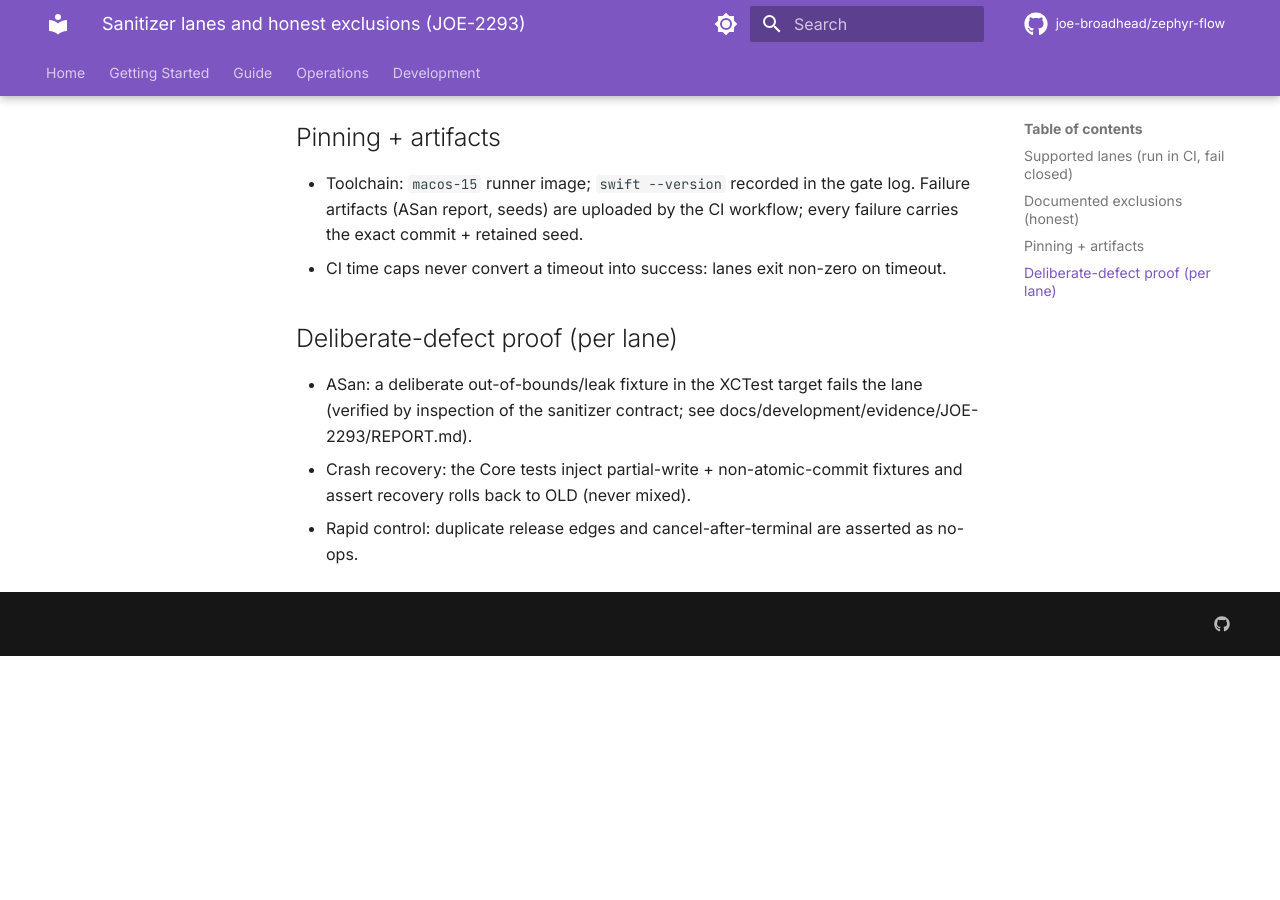
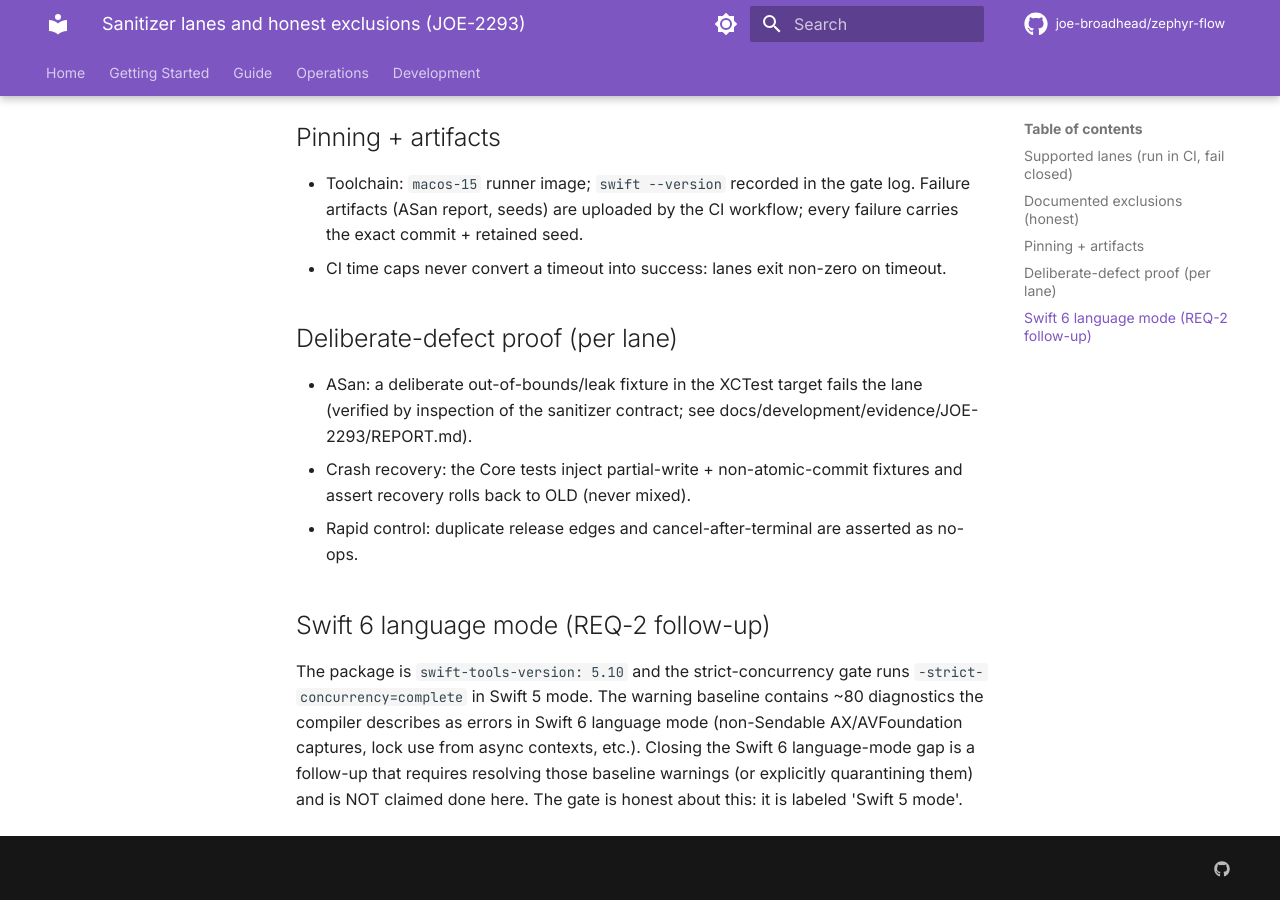
Before and after one commit to joe-broadhead/zephyr-flow, an MkDocs documentation site: the page built from docs/development/ci/sanitizers.md, in a window 1280 px wide and 900 px high, scrolled down 875 px. Built offline with MkDocs 1.6.1 and Material for MkDocs 9.7.7, drawn with Linux system fonts in a browser that asks for light colours; comment, search, counter and statistics services are not loaded; before the commit the page ends 1531 px from its top, so only the background shows below that.

Commit message:
REQ-2: honest strict-concurrency labeling (Swift 5 mode) + docs
Second review required-before-merge 2: the package is swift-tools 5.10 and
the gate runs -strict-concurrency=complete in Swift 5 mode, but was labeled
'Swift 6 strict concurrency'. Made the gate label + comment honest ('Swift 5
mode') and documented the Swift 6 language-mode follow-up (resolving ~80
baseline warnings) as NOT claimed done.

```diff
--- a/docs/development/ci/sanitizers.md
+++ b/docs/development/ci/sanitizers.md
@@ -46,3 +46,14 @@
   fixtures and assert recovery rolls back to OLD (never mixed).
 - Rapid control: duplicate release edges and cancel-after-terminal are
   asserted as no-ops.
+
+
+## Swift 6 language mode (REQ-2 follow-up)
+
+The package is `swift-tools-version: 5.10` and the strict-concurrency gate runs
+`-strict-concurrency=complete` in Swift 5 mode. The warning baseline contains
+~80 diagnostics the compiler describes as errors in Swift 6 language mode
+(non-Sendable AX/AVFoundation captures, lock use from async contexts, etc.).
+Closing the Swift 6 language-mode gap is a follow-up that requires resolving
+those baseline warnings (or explicitly quarantining them) and is NOT claimed
+done here. The gate is honest about this: it is labeled 'Swift 5 mode'.
```
Also changed, not shown: 1 other file.
